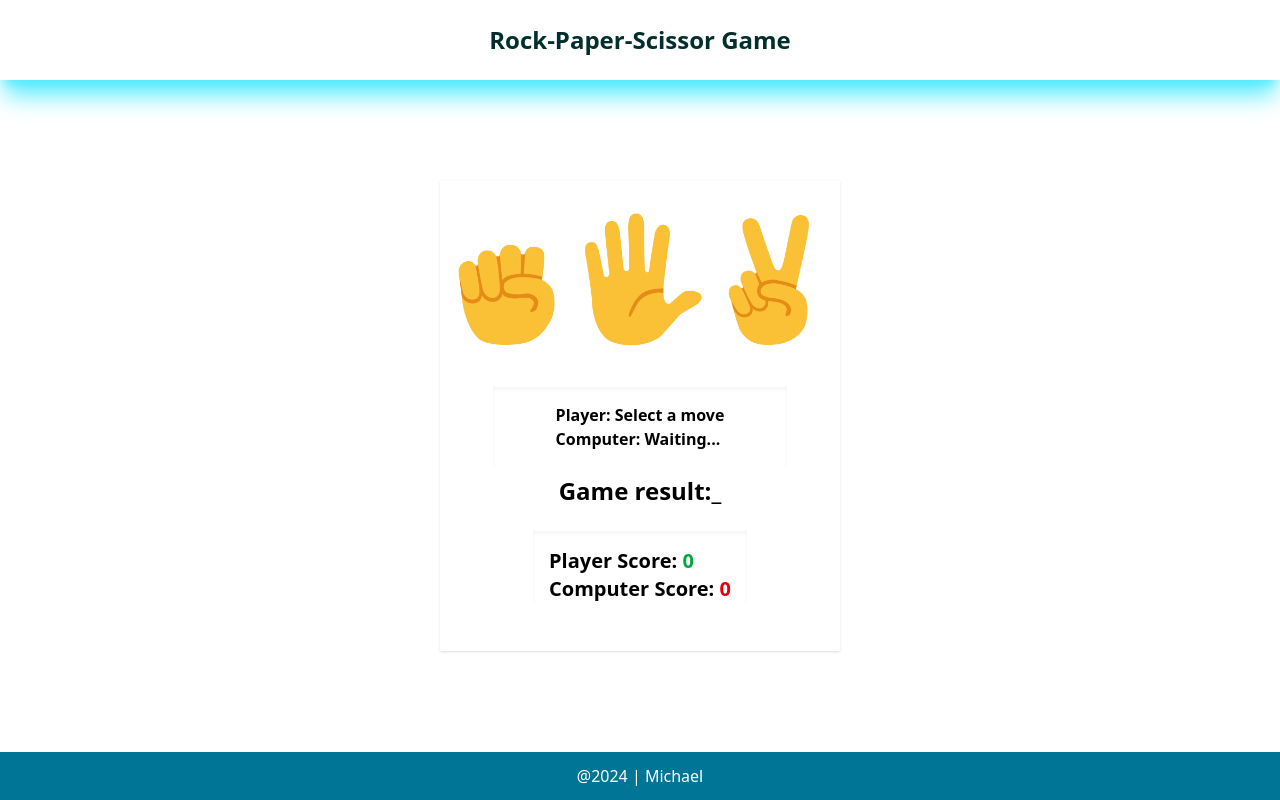
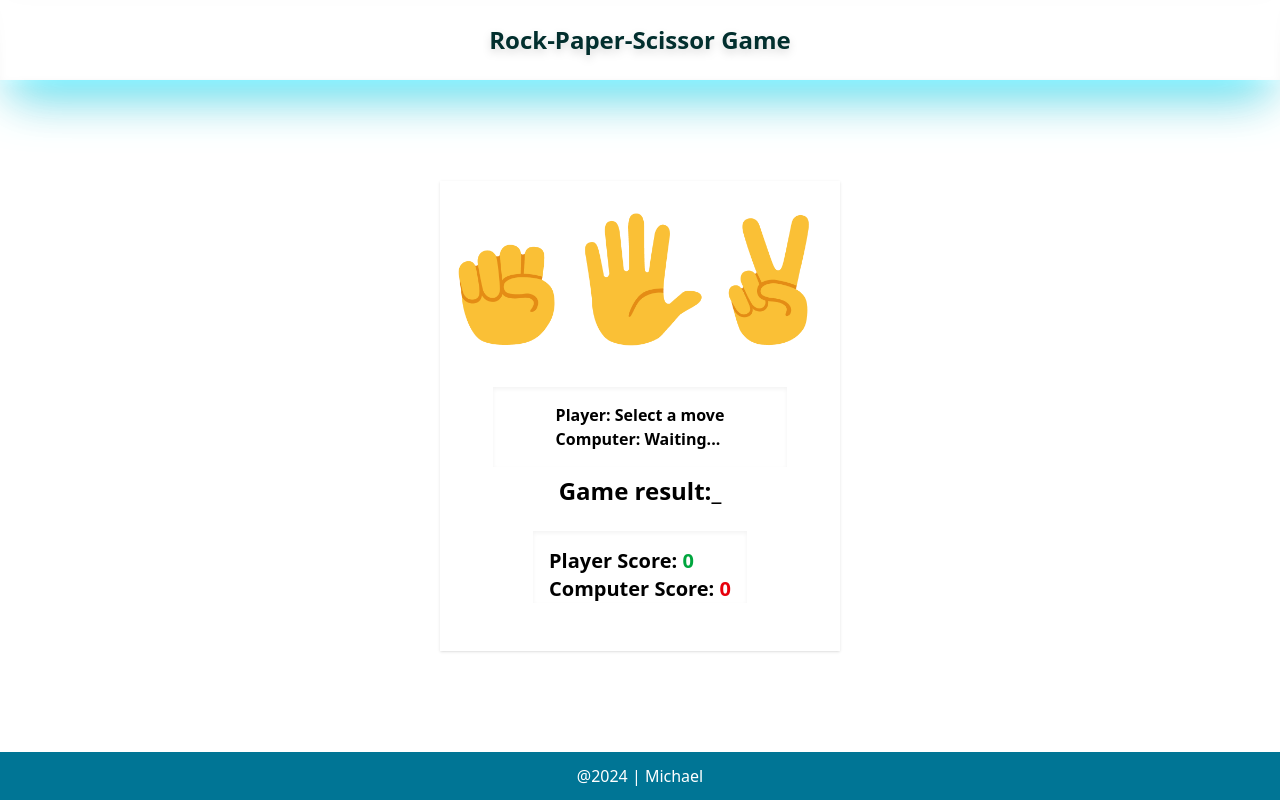
Before and after one commit to Michael5301/rock-paper-scissor, a website: page src/index.html in a window 1280 px wide. Drawn offline with Linux system fonts and the light colour scheme; a web font is replaced by a local one.

Commit message:
some update

```diff
--- a/src/index.html
+++ b/src/index.html
@@ -20,7 +20,7 @@
 
 <body class="">
     <!-- nav -->
-    <nav class="grid place-content-center shadow-cyan-300 shadow-xl h-20 w-full">
+    <nav class="grid place-content-center shadow-cyan-300 drop-shadow-lg shadow-2xl h-20 w-full">
         <a href="https://rock-paper-scissor-spel.netlify.app/"
             class="text-2xl font-semibold text-teal-950 cursor-pointer">
             Rock-Paper-Scissor Game
```
Also changed, not shown: src/output.css.
